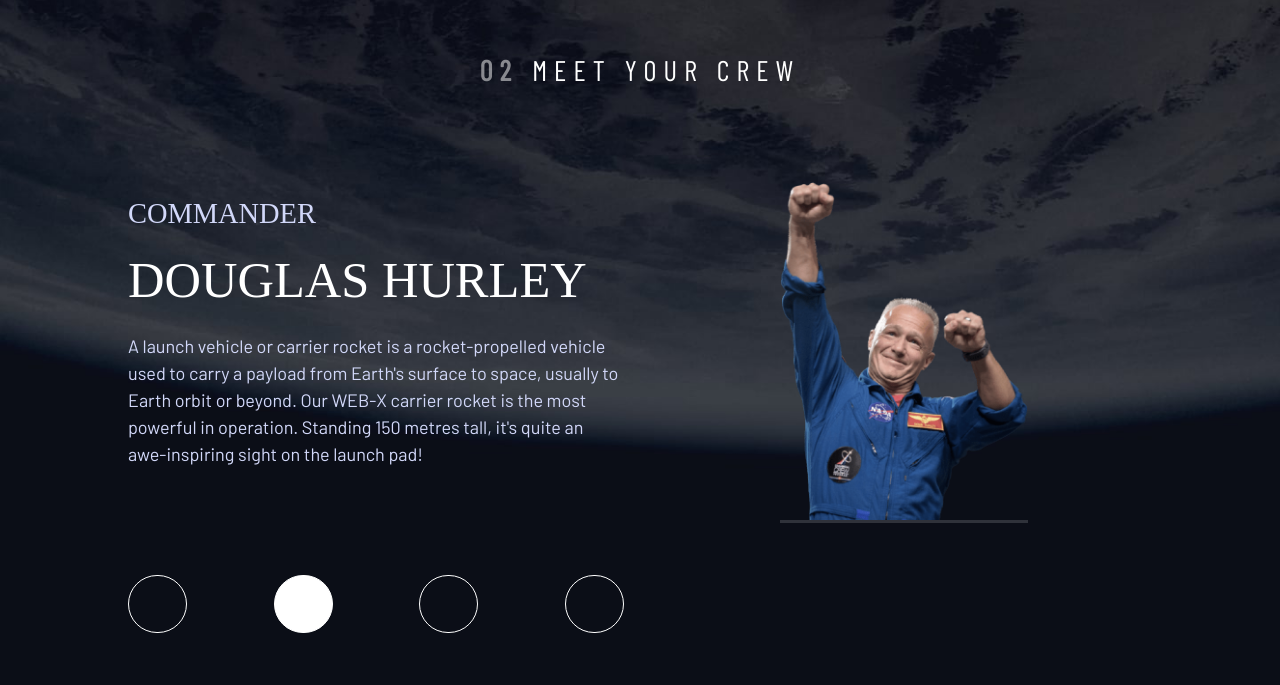
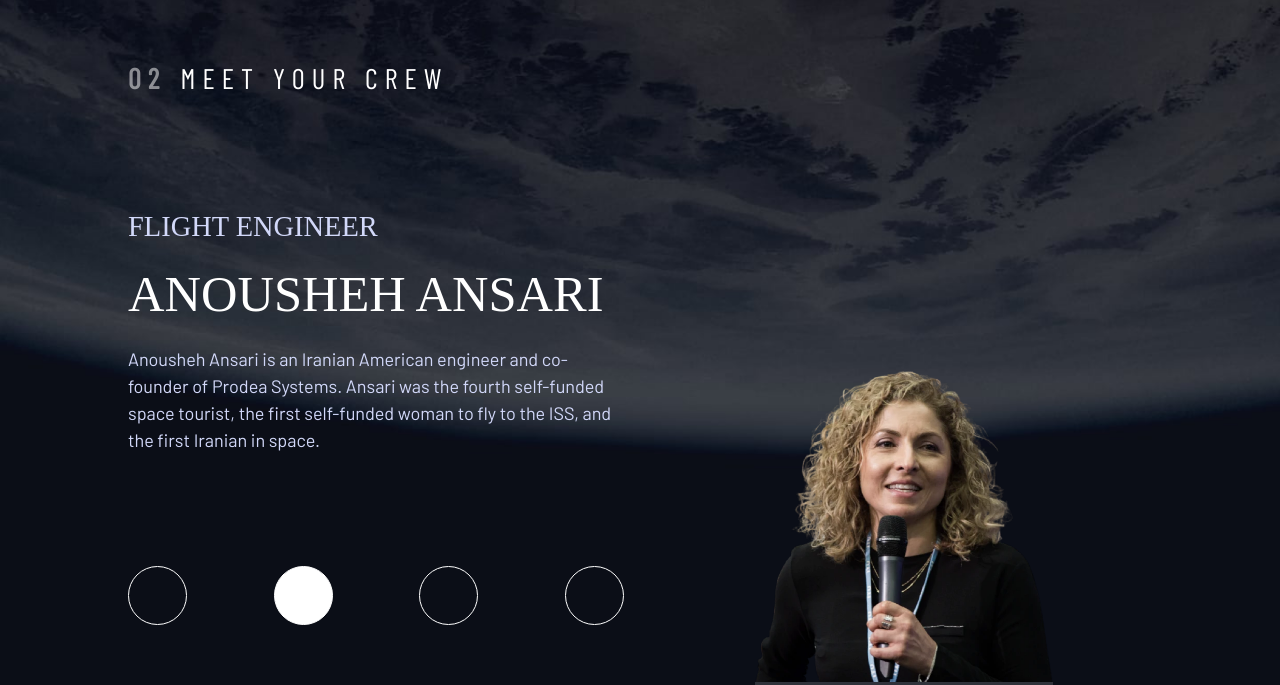
Before and after one commit to RaphaelPinheiiro/space-tourism, a website: page crew.html in a window 1280 px wide. Both pictures are taken after a click on the tab 303 px from the left and 718 px from the top of the page. Shown: the part 115-800 px from the top of the page. Drawn offline with nearby package versions, Linux system fonts and the light colour scheme; files whose address does not match are found by name; a web font is replaced by a local one.

Commit message:
Add feat `Crew.html`

```diff
--- a/crew.html
+++ b/crew.html
@@ -11,7 +11,7 @@
     rel="stylesheet">
   <link rel="stylesheet" href="dist/css/index.css">
   <script src="/src/js/navigation.js" defer></script>
-  <!-- <script src="/src/js/tabs.js" defer></script> -->
+  <script src="/src/js/tabs.js" defer></script>
   <title>Frontend Mentor | Space tourism website</title>
 </head>
 
@@ -67,7 +67,9 @@
         <h1 class="l-main__title fs-400 ls-4 uppercase columns">
           <span aria-hidden="true" class="number-title">02</span>Meet your crew
         </h1>
-        <article class="l-main__commander text-medium">
+
+        <!--Commander-->
+        <article class="l-main__commander text-medium" id="commander" tabindex="0" role="tabpanel">
           <h2 class=" l-main__subtitle fs-600 ff-serif text-light uppercase"><span
               class="d-block fs-400 margin text-medium">Commander</span>
             Douglas Hurley</h2>
@@ -77,14 +79,70 @@
             WEB-X carrier rocket is the most powerful in operation. Standing 150 metres tall,
             it's quite an awe-inspiring sight on the launch pad!</p>
         </article>
-        <div class="l-main__smalldots">
-          <button class="c-dots fs-400 ff-serif"></button>
-          <button class="c-dots fs-400 ff-serif"></button>
-          <button class="c-dots fs-400 ff-serif"></button>
-          <button class="c-dots fs-400 ff-serif"></button>
+
+        <!--Engineer-->
+        <article hidden class="l-main__enginner text-medium" id="enginner" tabindex="0" role="tabpanel">
+          <h2 class=" l-main__subtitle fs-600 ff-serif text-light uppercase"><span
+              class="d-block fs-400 margin text-medium">Flight Engineer</span>
+            Anousheh Ansari</h2>
+          <p class="l-main__paragraph margin ff-sans-normal">Anousheh Ansari is an Iranian American engineer and
+            co-founder of Prodea Systems.
+            Ansari was the fourth self-funded space tourist, the first self-funded woman to
+            fly to the ISS, and the first Iranian in space. </p>
+        </article>
+
+        <!--Pilot-->
+        <article hidden class="l-main__pilot text-medium" id="pilot" tabindex="0" role="tabpanel">
+          <h2 class=" l-main__subtitle fs-600 ff-serif text-light uppercase"><span
+              class="d-block fs-400 margin text-medium">Pilot</span>
+            Victor Glover</h2>
+          <p class="l-main__paragraph margin ff-sans-normal">Pilot on the first operational flight of the SpaceX Crew
+            Dragon to the
+            International Space Station. Glover is a commander in the U.S. Navy where
+            he pilots an F/A-18.He was a crew member of Expedition 64, and served as a
+            station systems flight engineer.</p>
+        </article>
+
+        <!--Specialist-->
+        <article hidden class="l-main__specialist text-medium" id="specialist" tabindex="0" role="tabpanel">
+          <h2 class=" l-main__subtitle fs-600 ff-serif text-light uppercase"><span
+              class="d-block fs-400 margin text-medium">Mission Specialist</span>
+            Mark Shuttleworth</h2>
+          <p class="l-main__paragraph margin ff-sans-normal"> Mark Richard Shuttleworth is the founder and CEO of
+            Canonical, the company behind
+            the Linux-based Ubuntu operating system. Shuttleworth became the first South
+            African to travel to space as a space tourist.</p>
+        </article>
+
+        <div class="l-main__smalldots" role="tablist" aria-label="crew list">
+          <button class="c-dots fs-400 ff-serif" aria-selected="true" role="tab" tabindex="0" aria-controls="commander"
+            data-image="commander-image"></button>
+          <button class="c-dots fs-400 ff-serif" aria-selected="false" role="tab" tabindex="-1" aria-controls="enginner"
+            data-image="enginner-image"></button>
+          <button class="c-dots fs-400 ff-serif" aria-selected="false" role="tab" tabindex="-1" aria-controls="pilot"
+            data-image="pilot-image"></button>
+          <button class="c-dots fs-400 ff-serif" aria-selected="false" role="tab" tabindex="-1"
+            aria-controls="specialist" data-image="specialist-image"></button>
         </div>
-        <picture class="l-main__people">
+
+        <!--Commander-->
+        <picture class="l-main__people" id="commander-image">
           <img class="l-main__photograph" src="src/assets/crew/image-douglas-hurley.png" alt="Douglas Hurley">
+        </picture>
+
+        <!--Enginner-->
+        <picture hidden class="l-main__people" id="enginner-image">
+          <img class="l-main__photograph" src="src/assets/crew/image-anousheh-ansari.webp" alt="Anousheh Ansari">
+        </picture>
+
+        <!--Pilot-->
+        <picture hidden class="l-main__people" id="pilot-image">
+          <img class="l-main__photograph" src="src/assets/crew/image-victor-glover.png" alt="Victor Glover">
+        </picture>
+
+        <!--Specialist-->
+        <picture hidden class="l-main__people" id="specialist-image">
+          <img class="l-main__photograph" src="src/assets/crew//image-mark-shuttleworth.png" alt="Mark Shuttleworth">
         </picture>
       </section>
     </main>
--- a/src/sass/layout/_l-main.scss
+++ b/src/sass/layout/_l-main.scss
@@ -40,7 +40,8 @@
 
   &__people {
     align-self: end;
-    max-width: 50%;
+    justify-self: center;
+    max-width: 60%;
     border-bottom: 3px solid hsl(var(--clr-space-100) / 0.15);
   }
 }
@@ -62,9 +63,9 @@
     }
 
     &__destination,
-    &__technology {
+    &__technology,
+    &__crew {
       place-items: center left;
-      grid-template-rows: auto 1fr;
     }
 
     &__tabs {
@@ -89,9 +90,17 @@
     }
 
     &__smalldots {
-      order: 1;
       margin-bottom: 2rem;
       justify-content: space-between;
+    }
+
+    &__smalldots {
+      grid-column: 1 / 2;
+    }
+
+    &__people {
+      grid-column: 2 / 3;
+      grid-row: 2 / 4;
     }
   }
   .c-tabs {
```
Also changed, not shown: technology.html (+1 -1 lines), dist/css/index.css, 1 other file.
